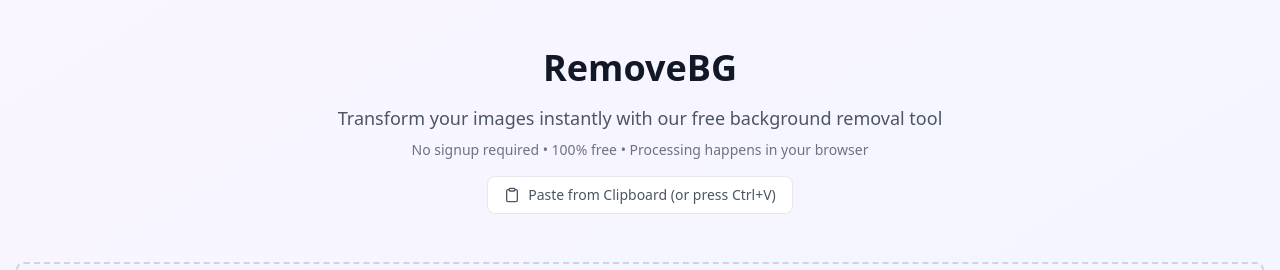
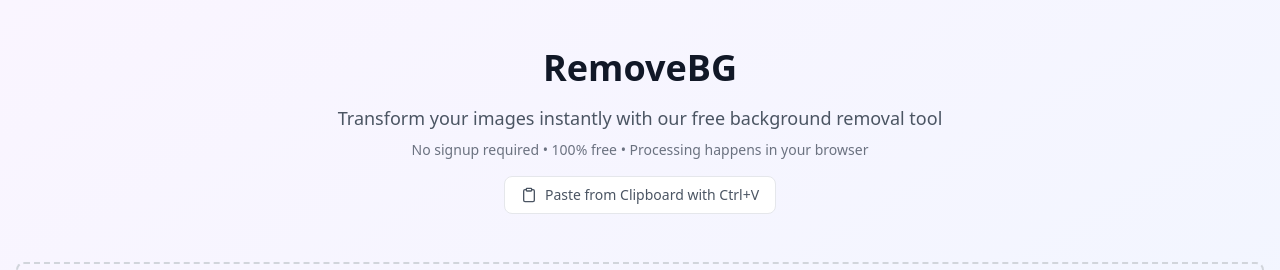
Before and after one commit to onlykelvin/removebg, a React (Vite) app: page / in a window 1280 px wide. Shown: the top 270 px of the page. Built offline with nearby package versions, Linux system fonts and the light colour scheme.

Commit message:
Update App.tsx

```diff
--- a/src/App.tsx
+++ b/src/App.tsx
@@ -112,7 +112,7 @@
                      transition-colors duration-200 text-sm"
           >
             <Clipboard className="w-4 h-4" />
-            Paste from Clipboard (or press Ctrl+V)
+            Paste from Clipboard with Ctrl+V
           </button>
         </div>
 
```
